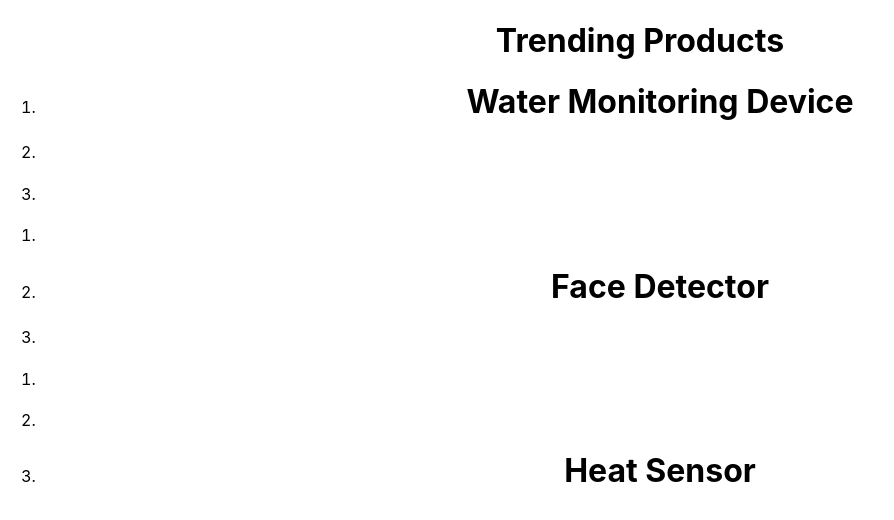
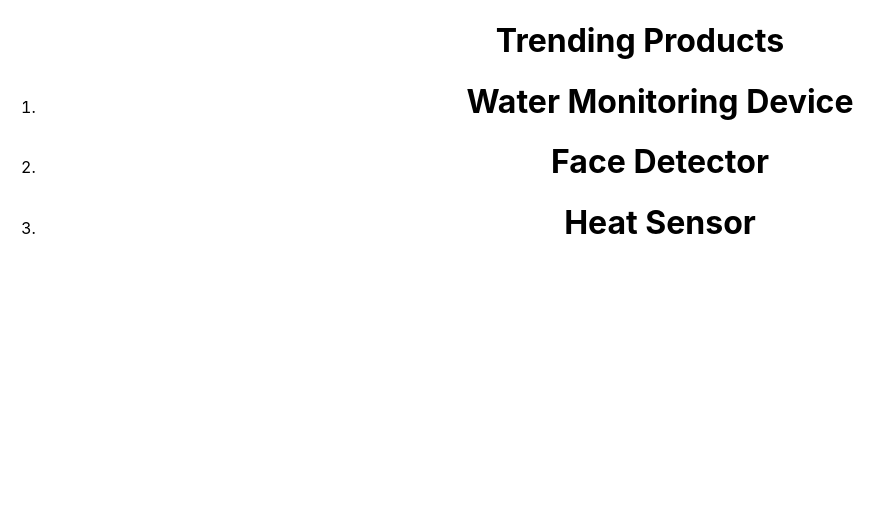
Before and after one commit to Zakariya-khan/hello, a React (Create React App) app: page / in a window 1280 px wide. Shown: the top 520 px of the page, without its empty margins (0-894 px from the left). Built offline with nearby package versions, Linux system fonts and the light colour scheme.

Commit message:
Update App.js

```diff
--- a/src/App.js
+++ b/src/App.js
@@ -7,9 +7,8 @@ function App() {
   return (
     <div className="App">
       <h1> Trending Products </h1>
-      <Products   product1=" Water Monitoring Device"   />
-      <Products   product2=" Face Detector"   />
-      <Products   product3=" Heat Sensor"   />
+      <Products   product1=" Water Monitoring Device" product2=" Face Detector" product3=" Heat Sensor"  />
+
     </div>
   );
 }
```
